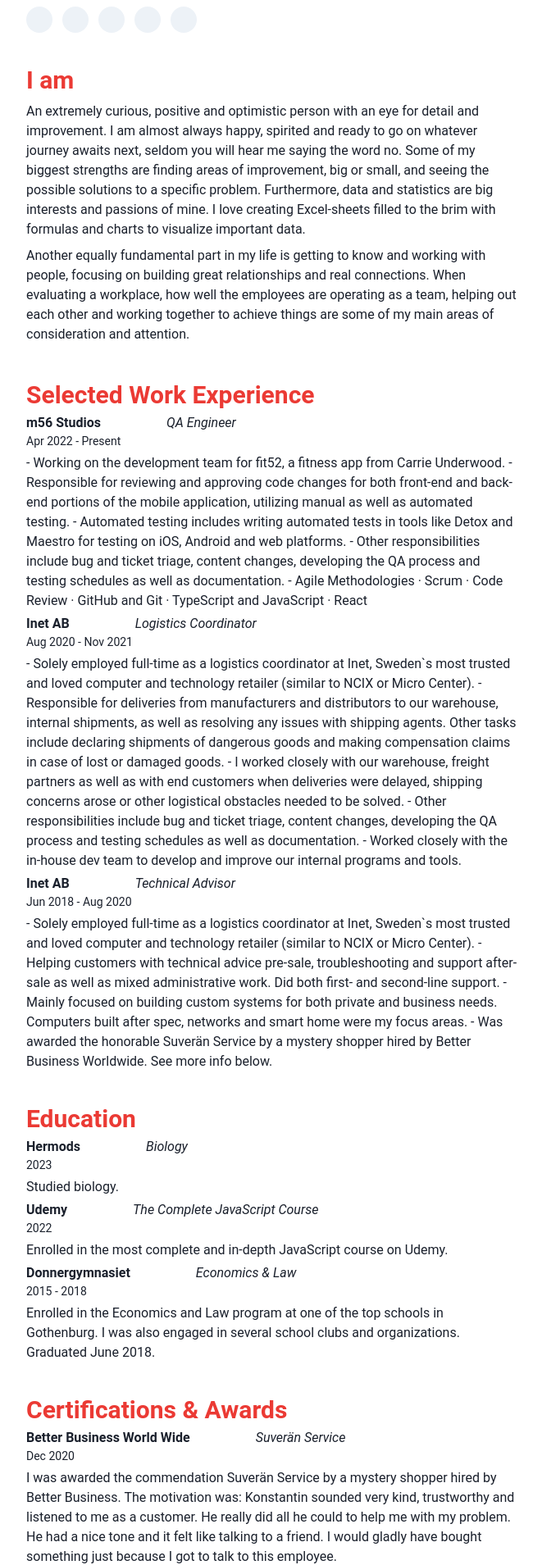
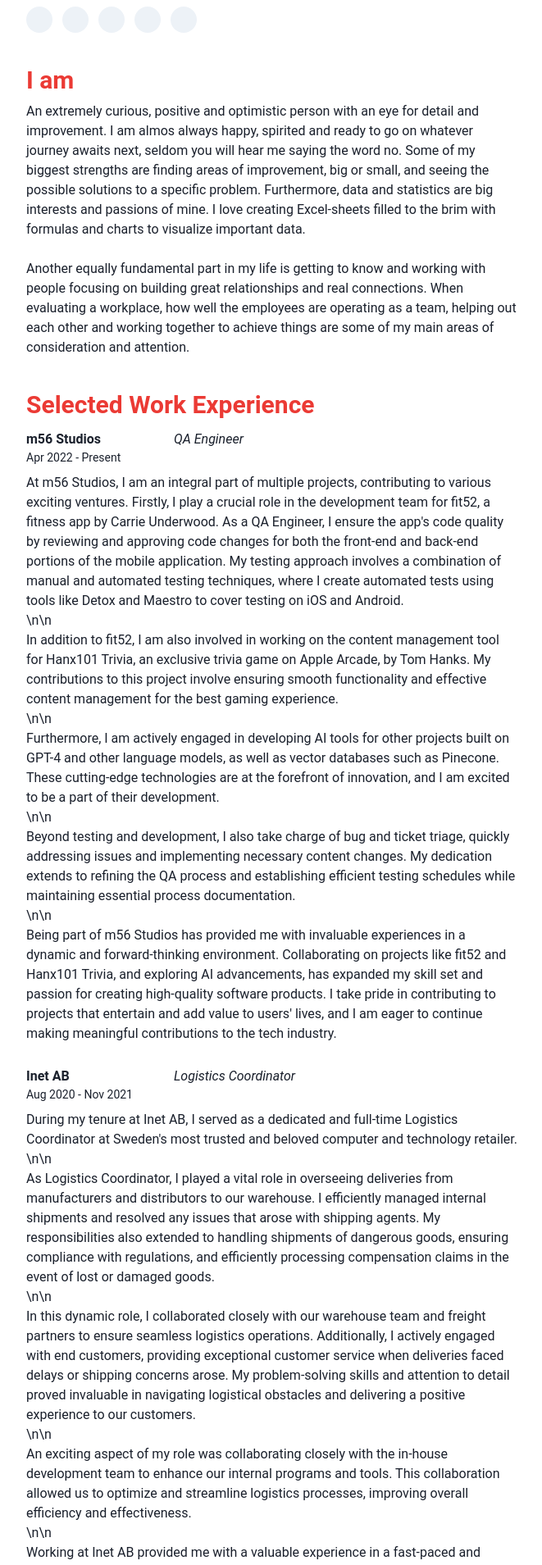
Before and after one commit to konstantinlindner/konstantinlindner.com-v2, a Next.js app: page /about in a window 1280 px wide. Shown: the part 172-2081 px from the top of the page at 82% size, without its empty margins (308-969 px from the left). Built offline with nearby package versions, Linux system fonts and the light colour scheme; some icons are missing; a web font is replaced by a local one.

Commit message:
about page

```diff
--- a/package.json
+++ b/package.json
@@ -17,6 +17,7 @@
     "@types/react": "18.2.0",
     "@types/react-dom": "18.2.1",
     "autoprefixer": "10.4.14",
+    "dedent": "^1.3.0",
     "eslint": "8.39.0",
     "eslint-config-next": "13.3.1",
     "framer-motion": "^10.12.4",
--- a/src/components/ExperienceItem/index.tsx
+++ b/src/components/ExperienceItem/index.tsx
@@ -1,4 +1,5 @@
-import { Text, Link, Box } from '@chakra-ui/react';
+import { Text, Link, Box, VStack } from '@chakra-ui/react';
+import dedent from 'dedent';
 
 interface ExperienceItem {
   link: string;
@@ -10,19 +11,28 @@ interface ExperienceItem {
 
 function ExperienceItem({ link, where, what, date, content }: ExperienceItem) {
   return (
-    <>
-      <Link fontWeight="bold" href={link} isExternal>
+    <Box w="100%">
+      <Link
+        fontWeight="bold"
+        href={link}
+        isExternal
+        style={{ display: 'inline-block', width: '180px' }}
+      >
         {where}
       </Link>
 
-      <Box as="span" ml="20">
+      <Box as="span">
         <Text as="i">{what}</Text>
       </Box>
 
       <Text fontSize="sm">{date}</Text>
 
-      <Text my="1">{content}</Text>
-    </>
+      <VStack spacing="2">
+        <Text style={{ whiteSpace: 'pre-line' }} my="2">
+          {dedent(content)}
+        </Text>
+      </VStack>
+    </Box>
   );
 }
 
--- a/src/pages/about.tsx
+++ b/src/pages/about.tsx
@@ -1,10 +1,15 @@
 import NavBar from '../components/NavBar';
 import SocialLinkRow from '../components/SocialLinkRow';
 import ExperienceItem from '../components/ExperienceItem';
-import { Box, Heading, Text, Link } from '@chakra-ui/react';
+import { Box, Heading, Text, VStack } from '@chakra-ui/react';
 import { motion } from 'framer-motion';
+import dedent from 'dedent';
 
 function About() {
+  const iAmText = `An extremely curious, positive and optimistic person with an eye for detail and improvement. I am almos always happy, spirited and ready to go on whatever journey awaits next, seldom you will hear me saying the word no. Some of my biggest strengths are finding areas of improvement, big or small, and seeing the possible solutions to a specific problem. Furthermore, data and statistics are big interests and passions of mine. I love creating Excel-sheets filled to the brim with formulas and charts to visualize important data.
+
+  Another equally fundamental part in my life is getting to know and working with people focusing on building great relationships and real connections. When evaluating a workplace, how well the employees are operating as a team, helping out each other and working together to achieve things are some of my main areas of consideration and attention.`;
+
   return (
     <>
       <Box pb="5" mx="5">
@@ -49,30 +54,11 @@ function About() {
               transition: { duration: 0.8, delay: 0.1 },
             }}
           >
-            <Heading size="lg" color={'#eb3a34'} mb="1">
+            <Heading size="lg" color={'#eb3a34'} mb="2">
               I am
             </Heading>
 
-            <Text py="1">
-              An extremely curious, positive and optimistic person with an eye
-              for detail and improvement. I am almost always happy, spirited and
-              ready to go on whatever journey awaits next, seldom you will hear
-              me saying the word no. Some of my biggest strengths are finding
-              areas of improvement, big or small, and seeing the possible
-              solutions to a specific problem. Furthermore, data and statistics
-              are big interests and passions of mine. I love creating
-              Excel-sheets filled to the brim with formulas and charts to
-              visualize important data.
-            </Text>
-
-            <Text py="1">
-              Another equally fundamental part in my life is getting to know and
-              working with people, focusing on building great relationships and
-              real connections. When evaluating a workplace, how well the
-              employees are operating as a team, helping out each other and
-              working together to achieve things are some of my main areas of
-              consideration and attention.
-            </Text>
+            <Text style={{ whiteSpace: 'pre-line' }}>{dedent(iAmText)}</Text>
           </Box>
 
           <Box
@@ -88,31 +74,25 @@ function About() {
               transition: { duration: 0.8, delay: 0.1 },
             }}
           >
-            <Heading size="lg" color={'#eb3a34'} mb="1">
+            <Heading size="lg" color={'#eb3a34'} mb="3">
               Selected Work Experience
             </Heading>
 
+            <VStack spacing="5">
               <ExperienceItem
                 link="https://m56studios.com/"
                 where="m56 Studios"
                 what="QA Engineer"
                 date="Apr 2022 - Present"
-              content="- Working on the development team for fit52, a fitness app from
-                Carrie Underwood.
-
-                - Responsible for reviewing and approving code changes for both
-                front-end and back-end portions of the mobile application,
-                utilizing manual as well as automated testing.
-
-                - Automated testing includes writing automated tests in tools like
-                Detox and Maestro for testing on iOS, Android and web platforms.
-
-                - Other responsibilities include bug and ticket triage, content
-                changes, developing the QA process and testing schedules as well
-                as documentation.
-
-                - Agile Methodologies · Scrum · Code Review · GitHub and Git ·
-                TypeScript and JavaScript · React"
+                content="At m56 Studios, I am an integral part of multiple projects, contributing to various exciting ventures. Firstly, I play a crucial role in the development team for fit52, a fitness app by Carrie Underwood. As a QA Engineer, I ensure the app's code quality by reviewing and approving code changes for both the front-end and back-end portions of the mobile application. My testing approach involves a combination of manual and automated testing techniques, where I create automated tests using tools like Detox and Maestro to cover testing on iOS and Android.
+                \n\n
+                In addition to fit52, I am also involved in working on the content management tool for Hanx101 Trivia, an exclusive trivia game on Apple Arcade, by Tom Hanks. My contributions to this project involve ensuring smooth functionality and effective content management for the best gaming experience.
+                \n\n
+                Furthermore, I am actively engaged in developing AI tools for other projects built on GPT-4 and other language models, as well as vector databases such as Pinecone. These cutting-edge technologies are at the forefront of innovation, and I am excited to be a part of their development.
+                \n\n
+                Beyond testing and development, I also take charge of bug and ticket triage, quickly addressing issues and implementing necessary content changes. My dedication extends to refining the QA process and establishing efficient testing schedules while maintaining essential process documentation.
+                \n\n
+                Being part of m56 Studios has provided me with invaluable experiences in a dynamic and forward-thinking environment. Collaborating on projects like fit52 and Hanx101 Trivia, and exploring AI advancements, has expanded my skill set and passion for creating high-quality software products. I take pride in contributing to projects that entertain and add value to users' lives, and I am eager to continue making meaningful contributions to the tech industry."
               />
 
               <ExperienceItem
@@ -120,27 +100,15 @@ function About() {
                 where="Inet AB"
                 what="Logistics Coordinator"
                 date="Aug 2020 - Nov 2021"
-              content="- Solely employed full-time as a logistics coordinator at Inet,
-              Sweden`s most trusted and loved computer and technology retailer
-              (similar to NCIX or Micro Center).
-
-                - Responsible for deliveries from manufacturers and distributors
-                to our warehouse, internal shipments, as well as resolving any
-                issues with shipping agents. Other tasks include declaring
-                shipments of dangerous goods and making compensation claims in
-                case of lost or damaged goods.
-
-                - I worked closely with our warehouse, freight partners as well as
-                with end customers when deliveries were delayed, shipping
-                concerns arose or other logistical obstacles needed to be
-                solved.
-
-                - Other responsibilities include bug and ticket triage, content
-                changes, developing the QA process and testing schedules as well
-                as documentation.
-
-                - Worked closely with the in-house dev team to develop and improve
-                our internal programs and tools."
+                content="During my tenure at Inet AB, I served as a dedicated and full-time Logistics Coordinator at Sweden's most trusted and beloved computer and technology retailer.
+                \n\n
+                As Logistics Coordinator, I played a vital role in overseeing deliveries from manufacturers and distributors to our warehouse. I efficiently managed internal shipments and resolved any issues that arose with shipping agents. My responsibilities also extended to handling shipments of dangerous goods, ensuring compliance with regulations, and efficiently processing compensation claims in the event of lost or damaged goods.
+                \n\n
+                In this dynamic role, I collaborated closely with our warehouse team and freight partners to ensure seamless logistics operations. Additionally, I actively engaged with end customers, providing exceptional customer service when deliveries faced delays or shipping concerns arose. My problem-solving skills and attention to detail proved invaluable in navigating logistical obstacles and delivering a positive experience to our customers.
+                \n\n
+                An exciting aspect of my role was collaborating closely with the in-house development team to enhance our internal programs and tools. This collaboration allowed us to optimize and streamline logistics processes, improving overall efficiency and effectiveness.
+                \n\n
+                Working at Inet AB provided me with a valuable experience in a fast-paced and customer-centric environment. My role as a Logistics Coordinator allowed me to contribute significantly to the company's success, ensuring smooth and reliable logistics operations while delivering outstanding service to our customers. The opportunity to work with a dedicated team and contribute to the development of internal systems enriched my skill set and fueled my passion for technology and logistics."
               />
 
               <ExperienceItem
@@ -148,21 +116,15 @@ function About() {
                 where="Inet AB"
                 what="Technical Advisor"
                 date="Jun 2018 - Aug 2020"
-              content="- Solely employed full-time as a logistics coordinator at Inet,
-              Sweden`s most trusted and loved computer and technology retailer
-              (similar to NCIX or Micro Center).
-
-                - Helping customers with technical advice pre-sale,
-                troubleshooting and support after-sale as well as mixed
-                administrative work. Did both first- and second-line support.
-
-                - Mainly focused on building custom systems for both private and
-                business needs. Computers built after spec, networks and smart
-                home were my focus areas.
-
-                - Was awarded the honorable Suverän Service by a mystery shopper
-                hired by Better Business Worldwide. See more info below."
+                content="As a Technical Advisor, I provided expert technical assistance to customers, offering pre-sale advice, troubleshooting support, and after-sale help. Tasks included picking components for custom computer systems for individuals and businesses, from gaming setups to advanced machines for 3D rendering, video editing, machine learning and audio production. I also specialized in networks, putting together corporate systems with Ubiquiti components as well as smart home setups.
+                \n\n
+                My dedication to providing excellent customer service was recognized when I was awarded the honorable Suverän Service commendation. This recognition came from a mystery shopper hired by Better Business Worldwide, and it highlighted my commitment to ensuring a positive and memorable customer experience.
+                \n\n
+                Working at Inet AB provided me with a rewarding experience, allowing me to combine my passion for technology with a focus on customer satisfaction. The opportunity to assist customers in overcoming technical challenges and finding suitable solutions enriched my understanding of diverse technology-related needs and preferences.
+                \n\n
+                My role as a Technical Advisor at Inet AB significantly contributed to my professional growth. The collaborative work environment and emphasis on customer-centricity instilled in me a strong sense of accomplishment. The skills and insights gained during this tenure continue to shape my approach to customer service and technical problem-solving, making this role a significant and memorable chapter in my career journey."
               />
+            </VStack>
           </Box>
 
           <Box
@@ -178,16 +140,17 @@ function About() {
               transition: { duration: 0.8, delay: 0.1 },
             }}
           >
-            <Heading size="lg" color={'#eb3a34'} mb="1">
+            <Heading size="lg" color={'#eb3a34'} mb="3">
               Education
             </Heading>
 
+            <VStack spacing="5">
               <ExperienceItem
                 link="https://hermods.se/"
                 where="Hermods"
                 what="Biology"
                 date="2023"
-              content="Studied biology."
+                content="During my time at Hermods, one of Sweden's oldest educational institutions, I had the opportunity to delve into the fascinating world of biology. The program provided a comprehensive and hands-on approach to understanding the complexities of life and the natural world. From the cellular level to ecological systems, the coursework covered a wide range of topics, equipping me with a solid foundation in biological principles."
               />
 
               <ExperienceItem
@@ -195,8 +158,7 @@ function About() {
                 where="Udemy"
                 what="The Complete JavaScript Course"
                 date="2022"
-              content="Enrolled in the most complete and in-depth JavaScript course on
-              Udemy."
+                content='In 2022, as part of my training at m56 Studios, I completed "The Complete JavaScript Course" on Udemy. Taught by a knowledgeable instructor, the course covered JavaScript fundamentals to advanced concepts like React and Node.js. Hands-on projects and a supportive team environment at m56 Studios accelerated my growth as a developer. This course was a pivotal step in my professional journey, empowering me with valuable skills for web development and sparking a passion for continuous learning in the tech industry.'
               />
 
               <ExperienceItem
@@ -204,10 +166,9 @@ function About() {
                 where="Donnergymnasiet"
                 what="Economics & Law"
                 date="2015 - 2018"
-              content="Enrolled in the Economics and Law program at one of the top
-              schools in Gothenburg. I was also engaged in several school
-              clubs and organizations. Graduated June 2018."
+                content="Enrolled in the prestigious Economics and Law program at Donnergymnasiet, a top school in Gothenburg, from 2015 to 2018. Actively participated in various school clubs and organizations. Graduated in June 2018, this program provided an excellent educational foundation in the fields of economics and law, preparing me for future academic pursuits and professional endeavors."
               />
+            </VStack>
           </Box>
 
           <Box
@@ -223,21 +184,19 @@ function About() {
               transition: { duration: 0.8, delay: 0.1 },
             }}
           >
-            <Heading size="lg" color={'#eb3a34'} mb="1">
+            <Heading size="lg" color={'#eb3a34'} mb="3">
               Certifications & Awards
             </Heading>
 
+            <VStack spacing="5">
               <ExperienceItem
                 link="https://www.betterbusiness.se/"
-              where="Better Business World Wide"
+                where="Better Business"
                 what="Suverän Service"
                 date="Dec 2020"
-              content="I was awarded the commendation Suverän Service by a mystery
-              shopper hired by Better Business. The motivation was: Konstantin
-              sounded very kind, trustworthy and listened to me as a customer.
-              He really did all he could to help me with my problem. He had a
-              nice tone and it felt like talking to a friend. I would gladly
-              have bought something just because I got to talk to this employee."
+                content='I received the rare and prestigious "Suverän Service" commendation from Better Business World Wide, as a mystery shopper recognized my exceptional customer service skills.
+                \n\n
+                The motivation behind the commendation read: "Konstantin displayed remarkable kindness, trustworthiness, and attentiveness to my needs as a customer. His dedication in resolving my issue went above and beyond, making our interaction feel like a conversation with a friend. I was so impressed that I would have happily made a purchase solely based on the positive experience of speaking with this outstanding employee."'
               />
 
               <ExperienceItem
@@ -245,8 +204,9 @@ function About() {
                 where="IELTS Official"
                 what="8.5 Overall Band Score"
                 date="Jun 2023"
-              content="On IELTS English test I received a 8.5 Overall band score out of a maximum of 9. https://www.ielts.org/for-test-takers/how-ielts-is-scored"
+                content="In June 2023, I took the IELTS English test with IELTS Official and achieved an overall band score of 8.5 out of 9. This accomplishment reflects my strong English language proficiency in Listening, Reading, Writing, and Speaking. I am proud of this achievement as it opens up opportunities for academic and professional growth in diverse international settings."
               />
+            </VStack>
           </Box>
 
           <Box
```
Also changed, not shown: 1 other file (tests, documents, lock files or other folders). Lines whose indentation alone changed are shown as unchanged.
